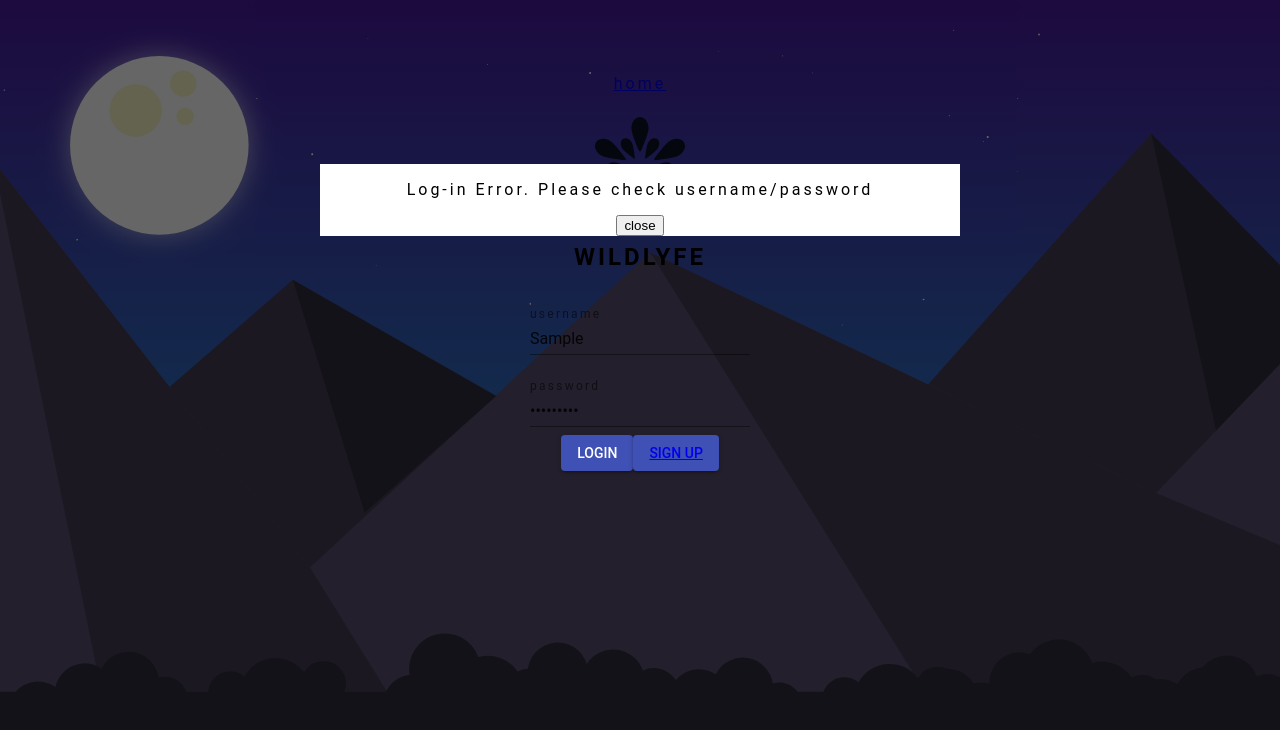
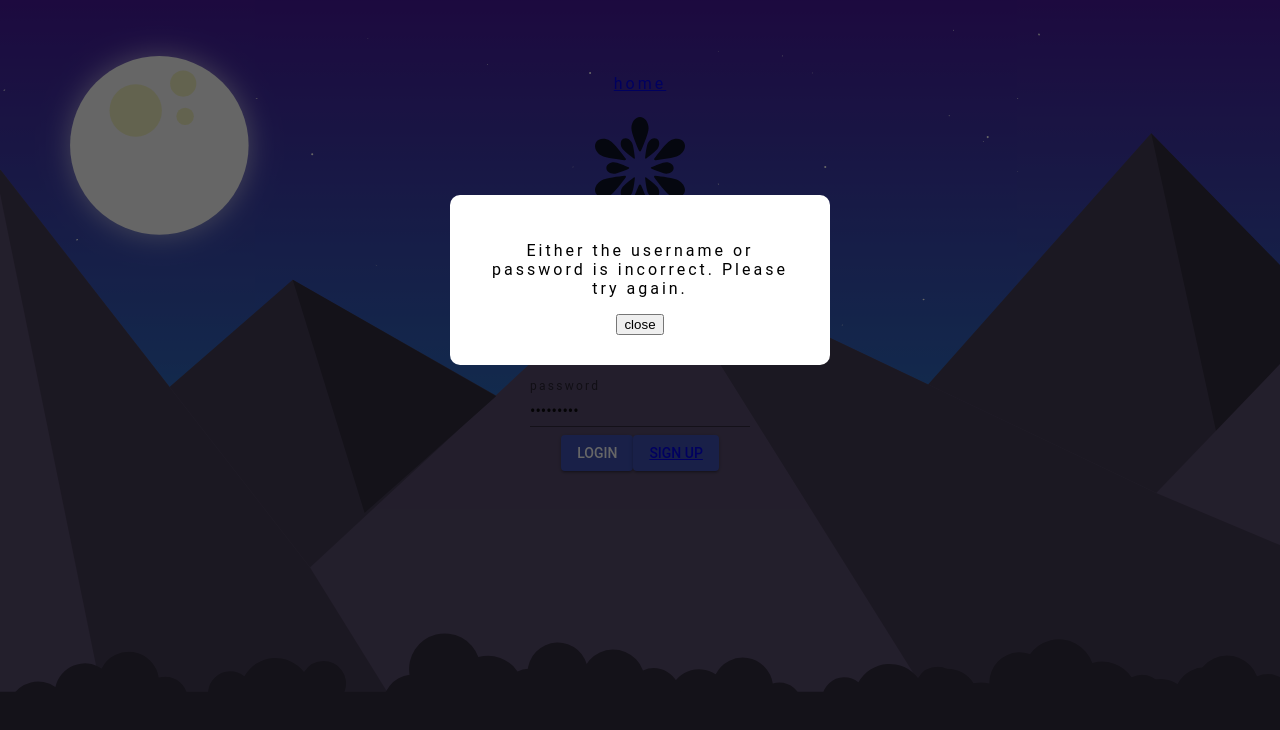
Before and after one commit to Bgorson/project3, a React (Create React App) app in the folder client/: page / in a window 1280 px wide. Both pictures are taken after typing "Sample", "Sample123" into the empty fields and a click on the button "LOGIN". Shown: the top 730 px of the page. Built offline with nearby package versions, Linux system fonts and the light colour scheme; no server answers.

Commit message:
adjusted modals, shows on top-most layer

```diff
--- a/client/src/components/login.css
+++ b/client/src/components/login.css
@@ -1,7 +1,3 @@
 .wildlyfe-logo {
     width: 90px;
 }
-
-.MuiButtonBase-root-79{
-   margin: 10px;
-}
--- a/client/src/components/login.js
+++ b/client/src/components/login.js
@@ -80,9 +80,7 @@ class Login extends Component {
         } else {
             return (
                 <div>
-                        <Modal show={this.state.show} handleClose={this.hideModal}>
-                        <p>Log-in Error. Please check username/password</p>
-                        </Modal>
+
 
                     <img src={logo} className="wildlyfe-logo" alt="wildlyfe" />
                     <h2>WILDLYFE</h2>
@@ -115,7 +113,9 @@ class Login extends Component {
                                 variant="contained"
                                 color="primary"
                                 onClick={this.handleSubmit}
-                                type="submit">Login
+                                type="submit"
+                                show={this.state.show}
+                                >Login
                             </Button>
 
                             <Button
@@ -127,6 +127,10 @@ class Login extends Component {
                                     Sign Up
                                     </Link>
                             </Button>
+
+                            <Modal show={this.state.show} handleClose={this.hideModal}>
+                                <p>Either the username or password is incorrect. Please try again.</p>
+                            </Modal>
                         </div>
                     </form>
                 </div>
--- a/client/src/components/loginModal/modal.css
+++ b/client/src/components/loginModal/modal.css
@@ -10,11 +10,13 @@
   .modal-main {
     position:fixed;
     background: white;
-    width: 50%;
+    width: 25%;
     height: auto;
-    top:25%;
+    top:35%;
     left:50%;
     transform: translate(-50%,-50%);
+    padding: 30px;
+    border-radius: 10px;
   }
 
   .display-block {
--- a/client/src/components/sign-up.js
+++ b/client/src/components/sign-up.js
@@ -87,9 +87,6 @@ class Signup extends Component {
 			} else {
 		return (
 			<div className="SignupForm">
-		<Modal show={this.state.show} handleClose={this.hideModal}>
-		<p>{this.state.modalMessage}</p>
-		</Modal>
 				<h2>Sign up</h2>
 				<form className="signup-form">
 					<div className="form-group">
@@ -128,6 +125,10 @@ class Signup extends Component {
 						</Button>
 					</div>
 				</form>
+
+				<Modal show={this.state.show} handleClose={this.hideModal}>
+					<p>{this.state.modalMessage}</p>
+				</Modal>
 			</div>
 		)}
 	}
```
